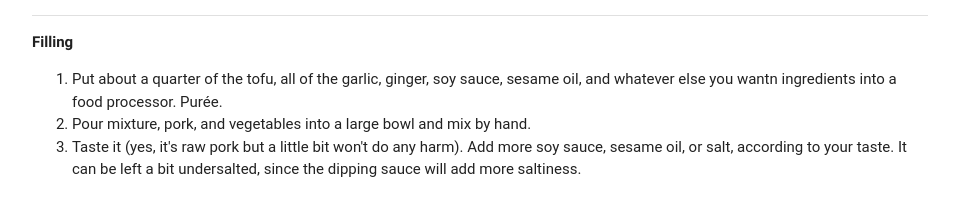
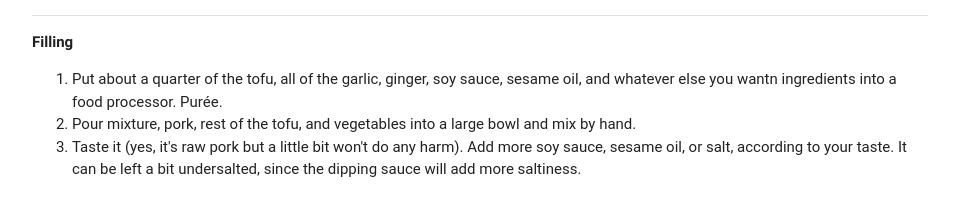
Before and after one commit to deaneyang/recipes, a plain HTML site: page potstickers.html in a window 1280 px wide. Shown: the part 1396-1599 px from the top of the page, without its empty margins (160-1119 px from the left). Drawn offline with nearby package versions, Linux system fonts and the light colour scheme; a web font is replaced by a local one.

Commit message:
Dan Lee pointed out that I forgot to say add the rest of the tofu to filling

```diff
--- a/potstickers.html
+++ b/potstickers.html
@@ -127,7 +127,7 @@
             Put about a quarter of the tofu, all of the garlic, ginger, soy sauce, sesame oil, and whatever else you wantn ingredients into a food processor. Pur&eacute;e.
           </li>
           <li>
-            Pour mixture, pork, and vegetables into a large bowl and mix by hand.
+            Pour mixture, pork, rest of the tofu, and vegetables into a large bowl and mix by hand.
           </li>
           <li>
             Taste it (yes, it's raw pork but a little bit won't do any  harm). Add more soy sauce, sesame oil, or salt, according to your taste. It can be left a bit undersalted, since the dipping sauce will add more saltiness.
```
